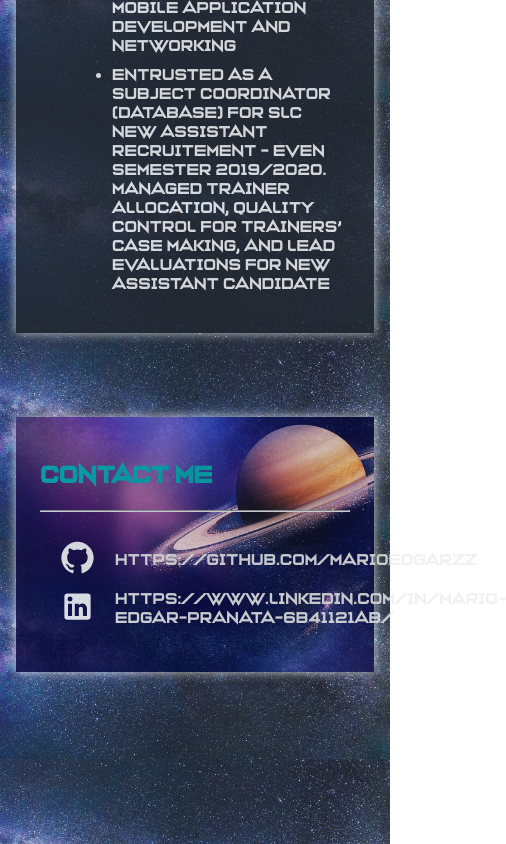
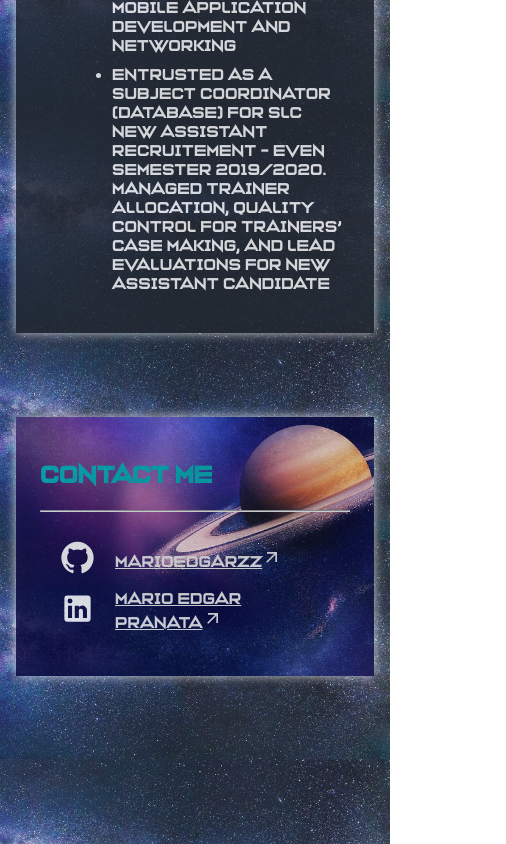
Before and after one commit to marioedgarzz/marioedgarzz, a React (Create React App) app: page / in a window 390 px wide. Shown: the part 4716-5560 px from the top of the page, 506 px wide, since content can reach past the window. Built offline with nearby package versions, Linux system fonts and the light colour scheme.

Commit message:
feat: change contact page to be responsive

```diff
--- a/src/components/MainPage/ContactPage/ContactPage.jsx
+++ b/src/components/MainPage/ContactPage/ContactPage.jsx
@@ -4,6 +4,7 @@ import { GitHub, LinkedIn } from '@mui/icons-material';
 import { useEffect, useState } from "react";
 import showOnScroll from "../../../utils/scrollListener";
 import { Slide } from "@mui/material";
+import ArrowOutwardIcon from '@mui/icons-material/ArrowOutward';
 
 export default function ContactPage() {
 
@@ -27,7 +28,10 @@ export default function ContactPage() {
                 <GitHub fontSize='large'/>
               </div>
               <div>
-                <a href="https://github.com/marioedgarzz">https://github.com/marioedgarzz</a>
+                <a href="https://github.com/marioedgarzz">
+                  marioedgarzz
+                  <ArrowOutwardIcon fontSize='small'/>
+                </a>
               </div>
             </div>
             <div className='center-vertical padding-top'>
@@ -36,7 +40,10 @@ export default function ContactPage() {
               </div>
               <div>
                 <a
-                  href="https://www.linkedin.com/in/mario-edgar-pranata-6b41121ab/">https://www.linkedin.com/in/mario-edgar-pranata-6b41121ab/</a>
+                  href="https://www.linkedin.com/in/mario-edgar-pranata-6b41121ab/">
+                  Mario Edgar Pranata
+                  <ArrowOutwardIcon fontSize='small'/>
+                </a>
               </div>
             </div>
           </div>
--- a/src/components/MainPage/ContactPage/ContactPage.scss
+++ b/src/components/MainPage/ContactPage/ContactPage.scss
@@ -32,5 +32,5 @@
 
 a {
   color: $white;
-  text-decoration: none;
+  text-decoration: underline;
 }
```
